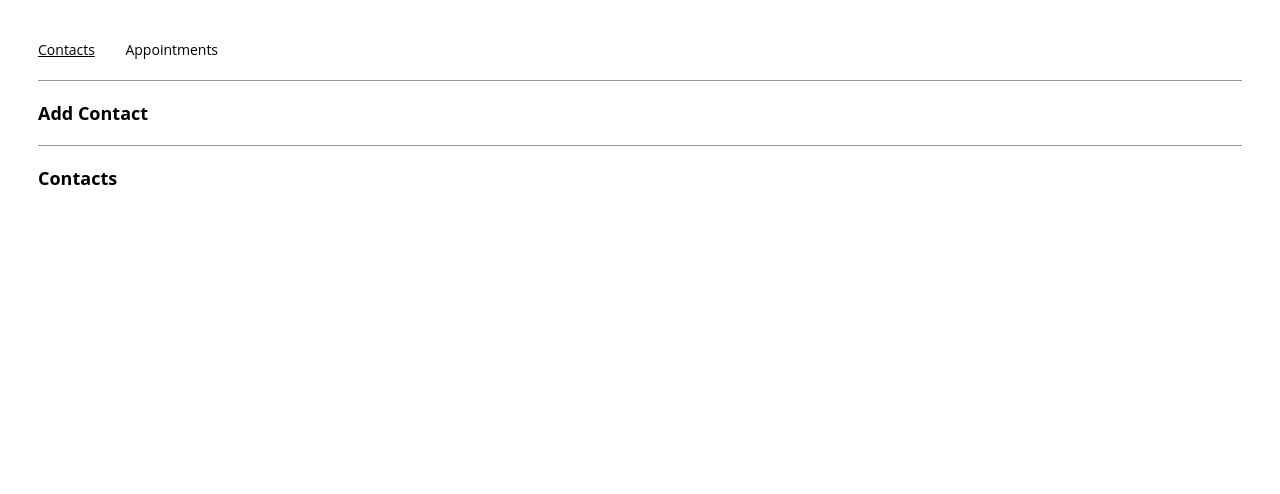
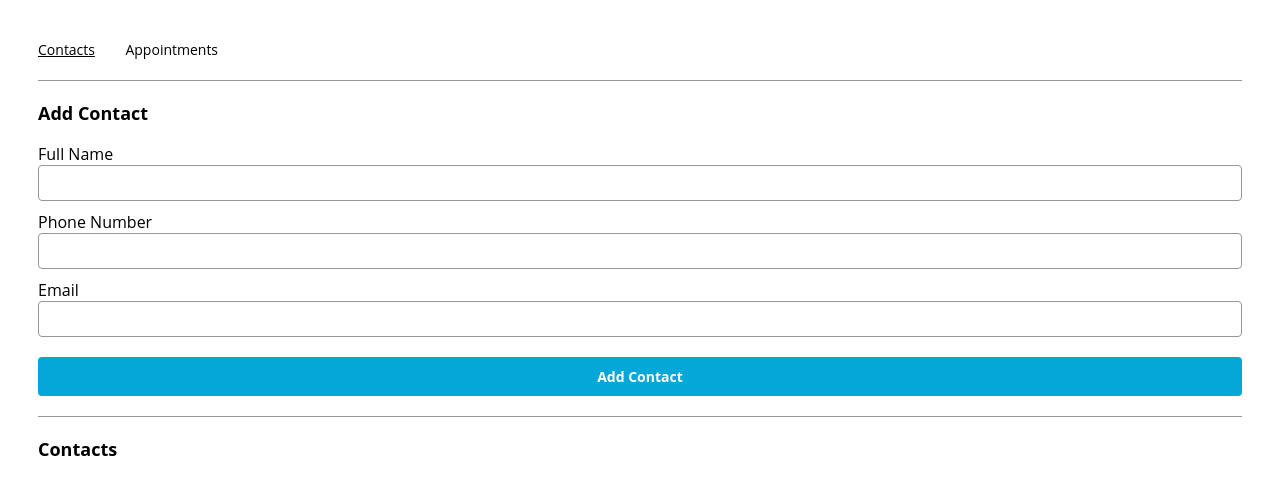
Before and after one commit to Maxrio9/React, a React (Create React App) app in the folder react_challenge_start/: page /contacts in a window 1280 px wide. Shown: the top 494 px of the page. Built offline with nearby package versions, Linux system fonts and the light colour scheme.

Commit message:
Added Form

```diff
--- a/react_challenge_start/src/components/contactForm/ContactForm.js
+++ b/react_challenge_start/src/components/contactForm/ContactForm.js
@@ -10,6 +10,14 @@ export const ContactForm = ({
   handleSubmit
 }) => {
   return (
-    ContactForm
+    <form onSubmit={handleSubmit}>
+      <label>Full Name</label>
+      <input type="text"></input>
+      <label>Phone Number</label>
+      <input type="text"></input>
+      <label>Email</label>
+      <input type="text"></input>
+      <input type='submit' value='Add Contact'></input>
+    </form>
   );
 };
--- a/react_challenge_start/src/containers/contactsPage/ContactsPage.js
+++ b/react_challenge_start/src/containers/contactsPage/ContactsPage.js
@@ -1,10 +1,24 @@
 import React from "react";
+import { ContactForm } from "../../components/contactForm/ContactForm";
+import { TileList } from "../../components/tileList/TileList";
 
-export const ContactsPage = () => {
+export const ContactsPage = (props) => {
   /*
   Define state variables for
   contact info and duplicate check
   */
+  const contacts = props.contacts;
+  const addContact = props.addContact;
+
+  const [name, setName] = React.useState("");
+  const [phone, setPhone] = React.useState("");
+  const [email, setEmail] = React.useState("");
+
+  const [contactInfo, setContactInfo] = React.useState({
+    name: "",
+    number: "",
+    email: ""
+  });
 
   const handleSubmit = (e) => {
     e.preventDefault();
@@ -12,6 +26,19 @@ export const ContactsPage = () => {
     Add contact info and clear data
     if the contact name is not a duplicate
     */
+    setContactInfo({
+      name: e.target.name.value,
+      number: e.target.phone.value,
+      email: e.target.email.value
+    });
+    if (contactInfo.name.length > 0 && !contacts.some((contact) => contact.name === contactInfo.name)) {
+      addContact(contactInfo.name, contactInfo.number, contactInfo.email);
+      setContactInfo({
+        name: "",
+        number: "",
+        email: ""
+      });
+    }
   };
 
   /*
@@ -23,10 +50,12 @@ export const ContactsPage = () => {
     <div>
       <section>
         <h2>Add Contact</h2>
+        <ContactForm onSubmit={handleSubmit} contactInfo={contactInfo} setContactInfo={setContactInfo}/>
       </section>
       <hr />
       <section>
         <h2>Contacts</h2>
+        <TileList contacts={contacts} />
       </section>
     </div>
   );
```
